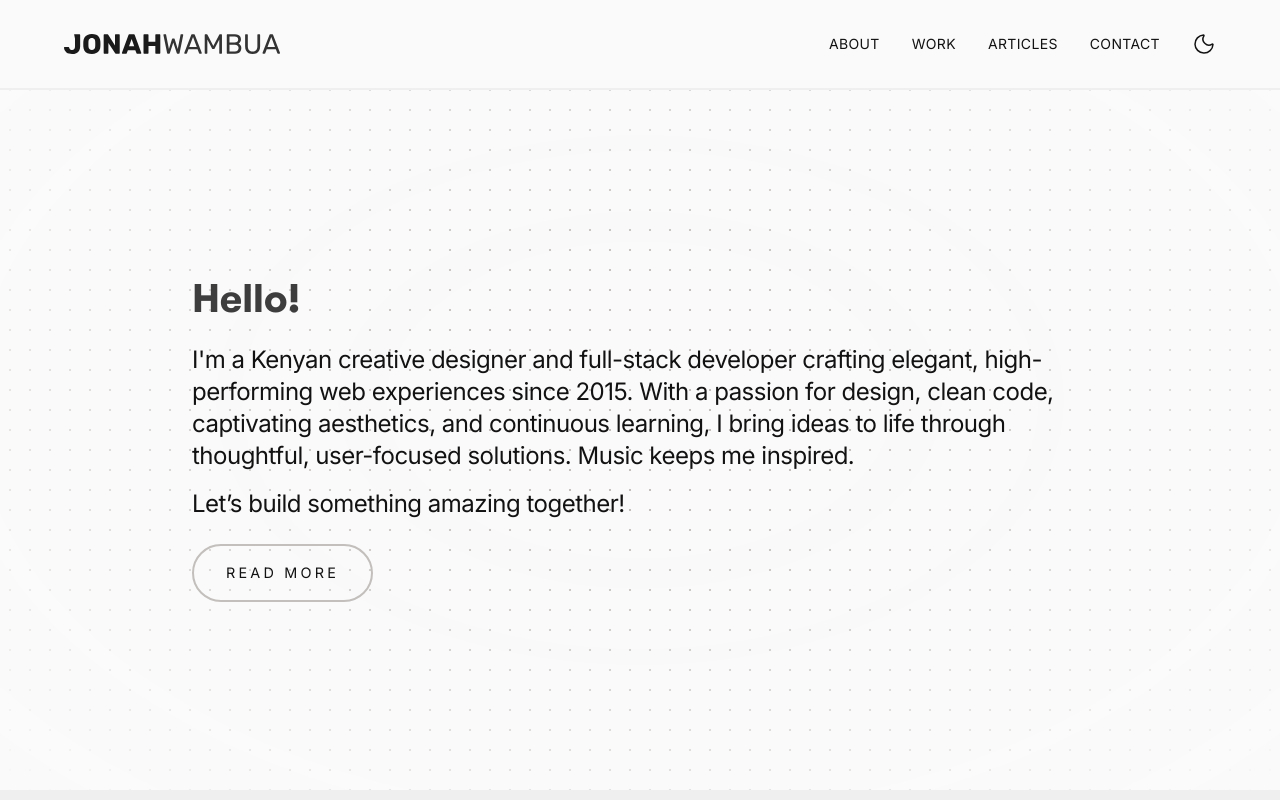
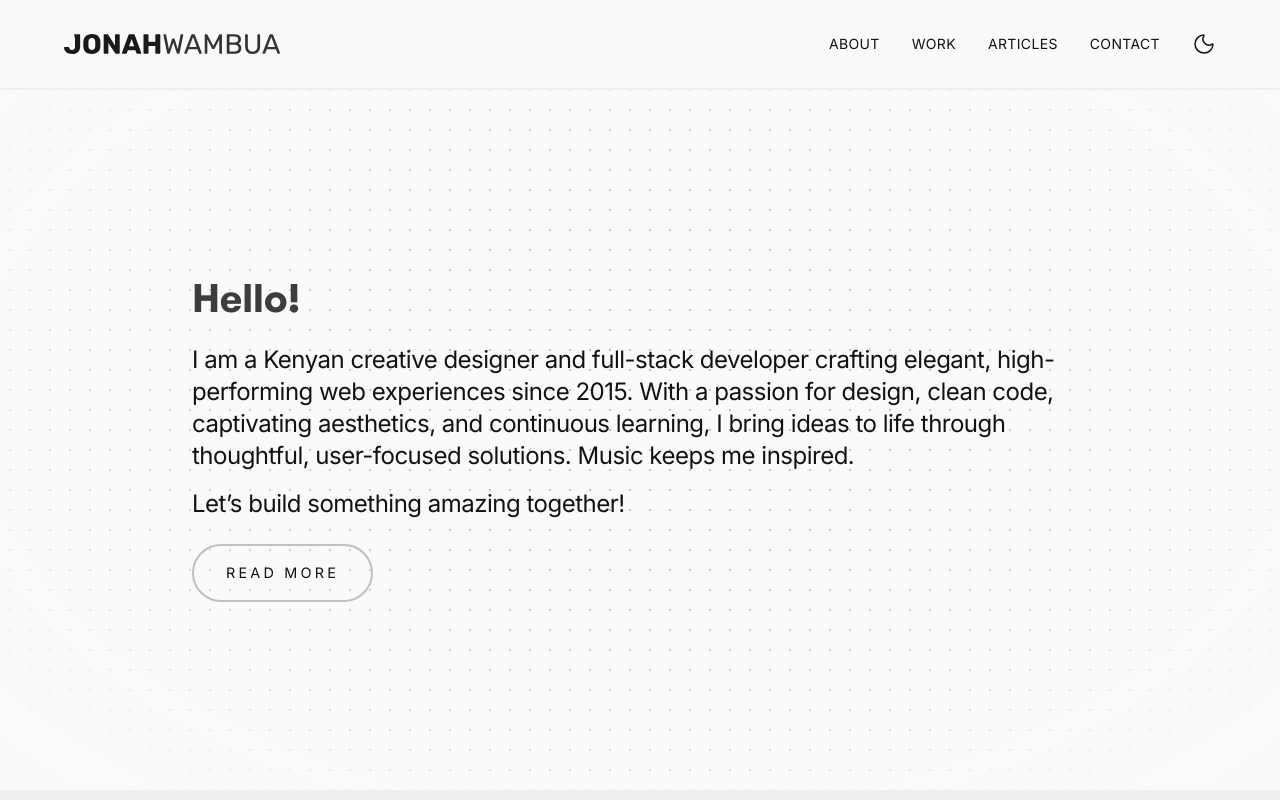
Before and after one commit to DJ-MrJay/profolio, a Next.js app: page /main in a window 1280 px wide. Shown: the top 800 px of the page. Built offline with nearby package versions, Linux system fonts and the light colour scheme.

Commit message:
Address lint errors

```diff
--- a/src/components/sections/Articles.tsx
+++ b/src/components/sections/Articles.tsx
@@ -40,7 +40,7 @@ export default function ArticlesSection() {
           <div className="scroll-in space-y-4">
             <h2>Feature Articles</h2>
             <p className="text-xl sm:text-2xl">
-              I've authored several tech articles on{" "}
+              I have authored several tech articles on{" "}
               <a
                 href="https://medium.com/@djmrjay"
                 target="_blank"
@@ -49,7 +49,7 @@ export default function ArticlesSection() {
               >
                 Medium
               </a>
-              , covering topics that caught my interest. I'd be delighted to
+              , covering topics that caught my interest. I am delighted to
               share them here:
             </p>
           </div>
--- a/src/components/sections/Contact.tsx
+++ b/src/components/sections/Contact.tsx
@@ -8,7 +8,6 @@ import { Container } from "../Container";
 import { ContainerNarrow } from "../ContainerNarrow";
 import { motion } from "framer-motion";
 import { useState } from "react";
-import Link from "next/link";
 
 type FormValues = {
   fullname: string;
--- a/src/components/sections/Intro.tsx
+++ b/src/components/sections/Intro.tsx
@@ -42,7 +42,7 @@ export default function Intro() {
                 transition: { duration: 0.9, ease: "easeOut", delay: 0.3 },
               }}
             >
-              I'm a Kenyan creative designer and full-stack developer crafting
+              I am a Kenyan creative designer and full-stack developer crafting
               elegant, high-performing web experiences since 2015. With a
               passion for design, clean code, captivating aesthetics, and
               continuous learning, I bring ideas to life through thoughtful,
--- a/src/components/sections/Work.tsx
+++ b/src/components/sections/Work.tsx
@@ -163,7 +163,7 @@ const workItems = [
         </a>{" "}
         development, I delivered a visually compelling and functionally robust
         website within an impressive three-day timeframe. The result is a
-        polished online presence that effectively showcases the agency's
+        polished online presence that effectively showcases the agency&apos;s
         services and portfolio, reflecting their commitment to excellence in
         brand marketing.
       </>
```
